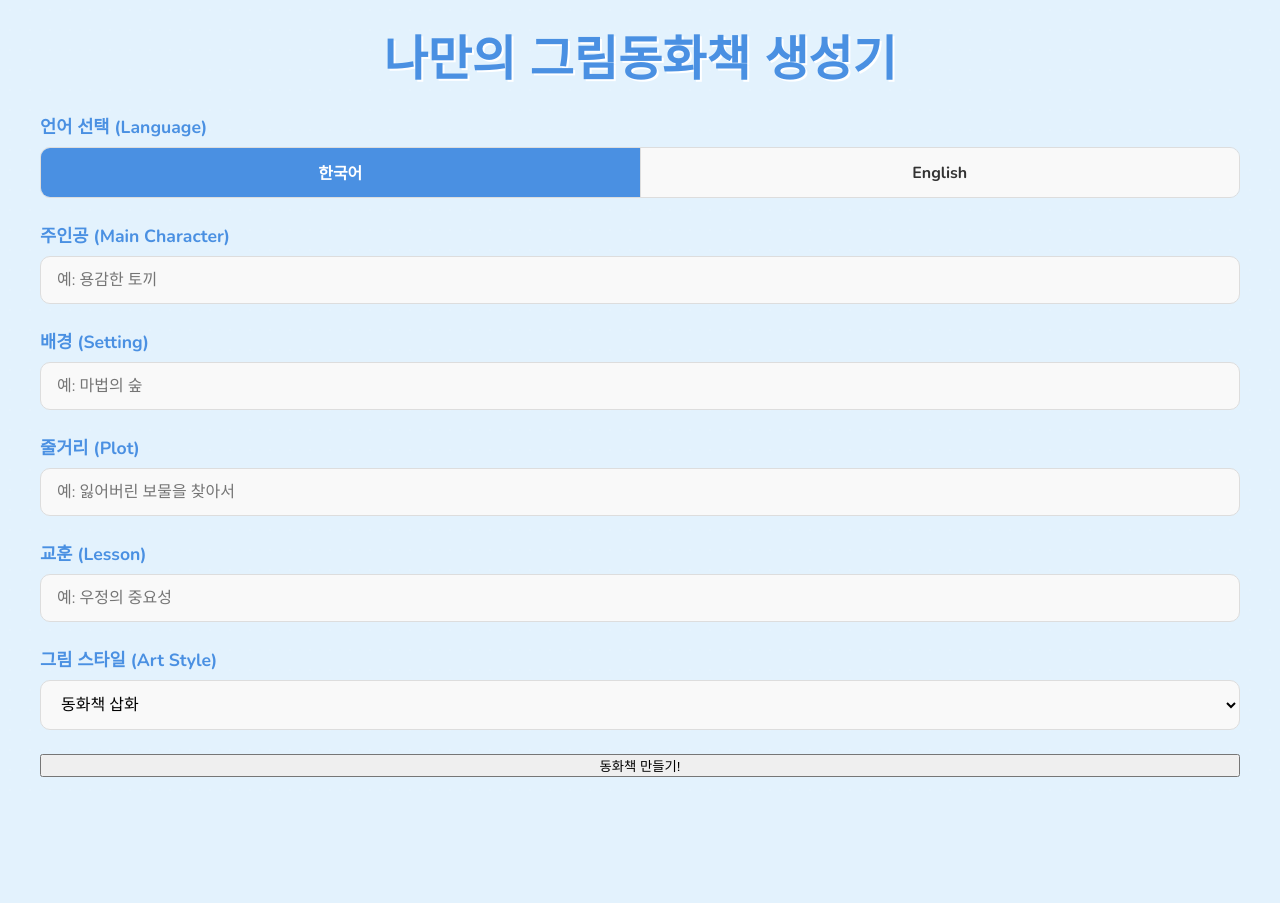
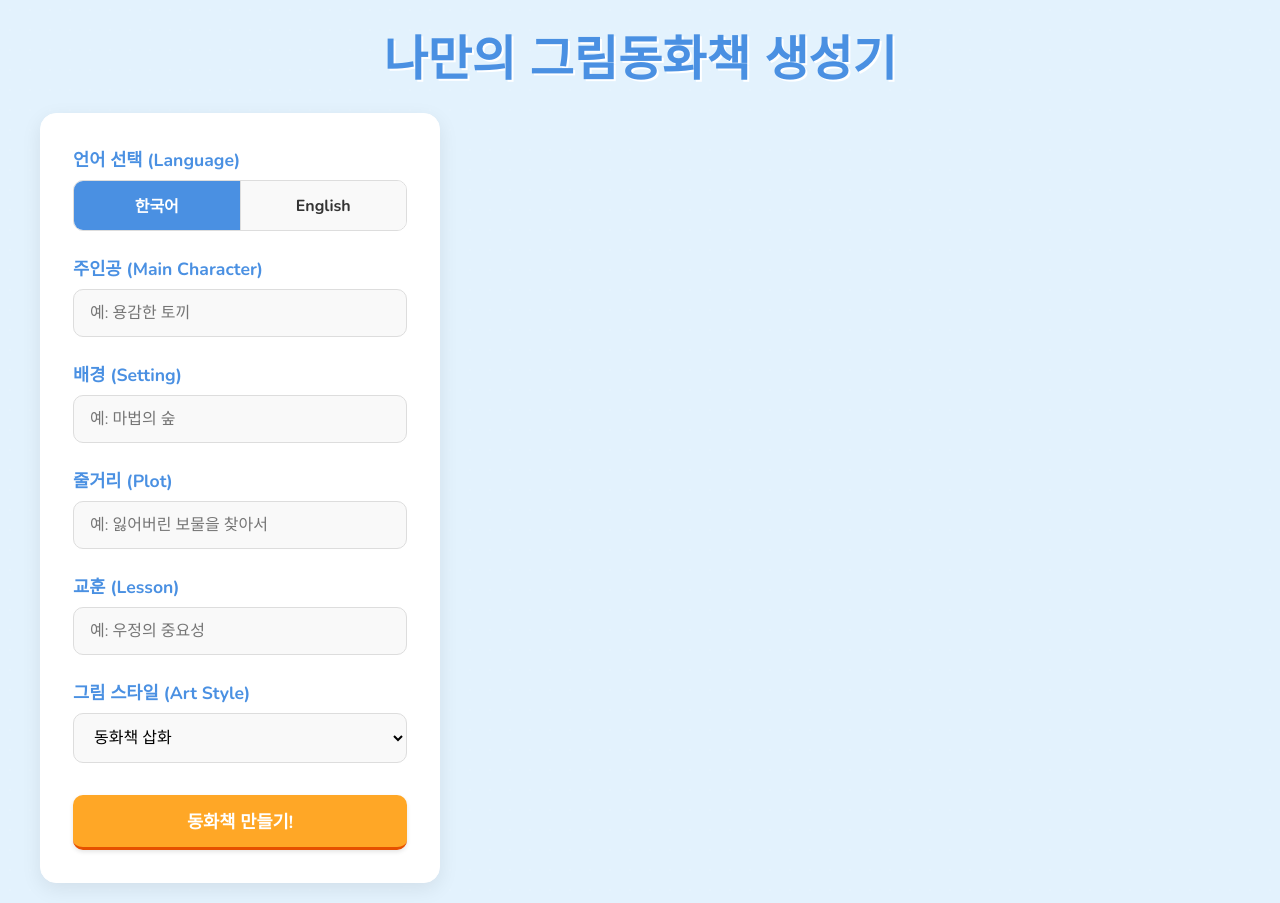
Before and after one commit to yoonajung/Children-s-Story-Book-Generator, a React (Vite) app: page / in a window 1280 px wide. Before the commit the page ends 800 px from the top, so only its background shows below. Built offline with nearby package versions, Linux system fonts and the light colour scheme.

Commit message:
Update App.tsx
Update App.tsx

```diff
--- a/src/App.tsx
+++ b/src/App.tsx
@@ -6,6 +6,8 @@ export default function App() {
     <div className="container">
       <h1 className="title">나만의 그림동화책 생성기</h1>
 
+      <div className="content-wrapper">
+        <div className="form-container">
           <form className="story-form">
             <div className="form-group">
               <label>언어 선택 (Language)</label>
@@ -47,13 +49,15 @@ export default function App() {
               </select>
             </div>
 
-        <button type="submit" className="generate-btn">
+            <button type="submit" className="btn btn-primary">
               동화책 만들기!
             </button>
           </form>
+        </div>
 
-      <div id="storybook-container" className="storybook-container" style={{ display: 'none' }}>
+        <div className="storybook-container" style={{ display: 'none' }}>
           {/* 동화책 페이지가 동적으로 여기에 추가될 예정 */}
+        </div>
       </div>
     </div>
   )
```
Lines whose indentation alone changed are shown as unchanged.
